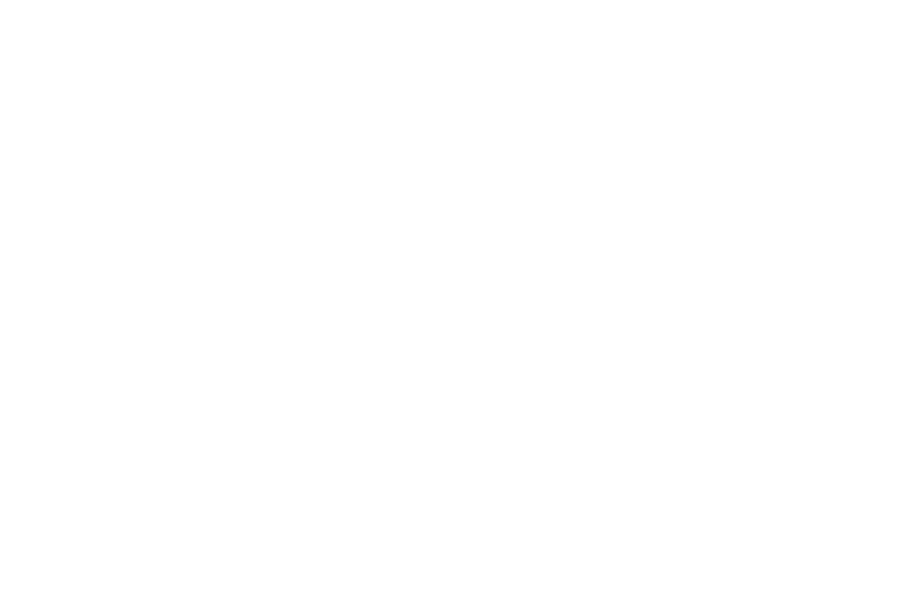
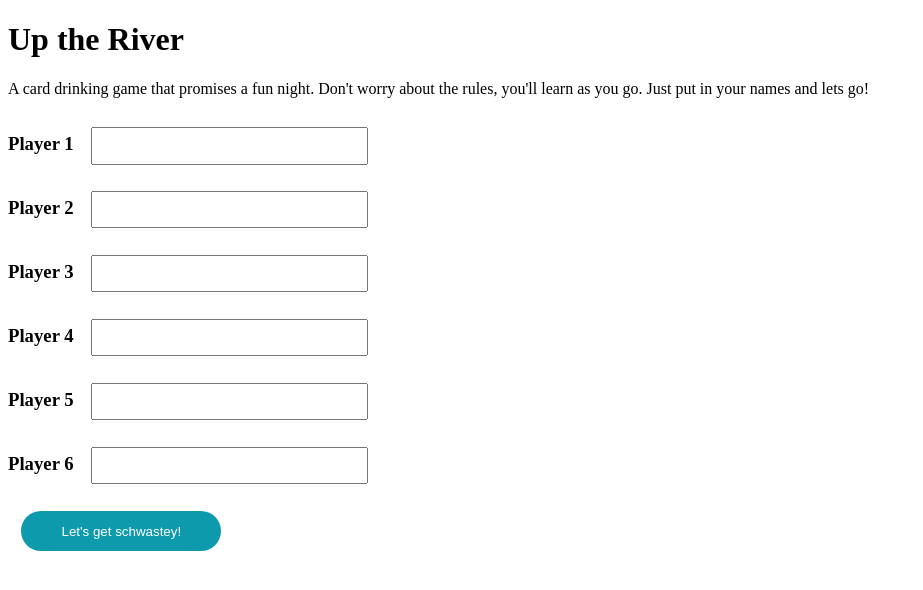
Before and after one commit to emdubb/up-the-river, a plain HTML site: page index.html in a window 1280 px wide. Shown: the whole page, without its empty margins (0-923 px from the left). Drawn offline with nearby package versions, Linux system fonts and the light colour scheme.

Commit message:
add UpTheRiver.html and rule.html for different stages of game start pseudocode in README.md add content to index.html and rule.html begin JavaScript fuctionality to store players

```diff
--- a/css/main.css
+++ b/css/main.css
@@ -0,0 +1,28 @@
+.playerNameDiv h3 {
+	display: inline;
+}
+.playerName {
+	display: inline-block;
+	height: 2em;
+	width: 20em;
+	padding: .25em;
+	color: grey;
+	margin: 1em;
+}
+#ruleInput {
+	width: 25em;
+	height: 10em;
+}
+button {
+	height: 3em;
+	width: 15em;
+	border-radius: 1.5em;
+	background-color: #0D9AAD;
+	color: white;
+	outline: 0;
+	border: 0;
+	margin: 1em;
+}
+button:hover {
+	background-color: #157B89;
+}
--- a/index.html
+++ b/index.html
@@ -6,7 +6,34 @@
 	<title>Up the River</title>
 </head>
 <body>
-
+	<h1>Up the River</h1>
+	<p>A card drinking game that promises a fun night. Don't worry about the rules, you'll learn as you go. Just put in your names and lets go!</p>
+	<div class="playerNameDiv">
+	<h3>Player 1</h3>
+	<input type="text" id="player-name1" class="playerName">
+	</div>
+	<div class="playerNameDiv">
+	<h3>Player 2</h3>
+	<input type="text" id="player-name2" class="playerName">
+	</div>
+	<div class="playerNameDiv">
+	<h3>Player 3</h3>
+	<input type="text" id="player-name3" class="playerName">
+	</div>
+	<div class="playerNameDiv">
+	<h3>Player 4</h3>
+	<input type="text" id="player-name4" class="playerName">
+	</div>
+	<div class="playerNameDiv">
+	<h3>Player 5</h3>
+	<input type="text" id="player-name5" class="playerName">
+	</div>
+	<div class="playerNameDiv">
+	<h3>Player 6</h3>
+	<input type="text" id="player-name6" class="playerName">
+	</div>
+	<a href="/rule.html"><button id="beginGame">Let's get schwastey!</button></a>
+	<script src="https://code.jquery.com/jquery-2.1.4.min.js"></script>
 	<script src="/js/main.js"></script>
 </body>
 </html>
--- a/js/main.js
+++ b/js/main.js
@@ -1 +1,10 @@
 console.log("main.js loaded");
+
+$('#beginGame').click(function beginGame(){
+	var $playerName1 = $('#player-name1').val();
+	var $playerName2 = $('#player-name2').val();
+	var $playerName3 = $('#player-name3').val();
+	var $playerName4 = $('#player-name4').val();
+	var $playerName5 = $('#player-name5').val();
+	var $playerName6 = $('#player-name6').val();
+});
```
Also changed, not shown: UpTheRiver.html (added, +31 -0 lines), rule.html (added, +19 -0 lines), 1 other file.
